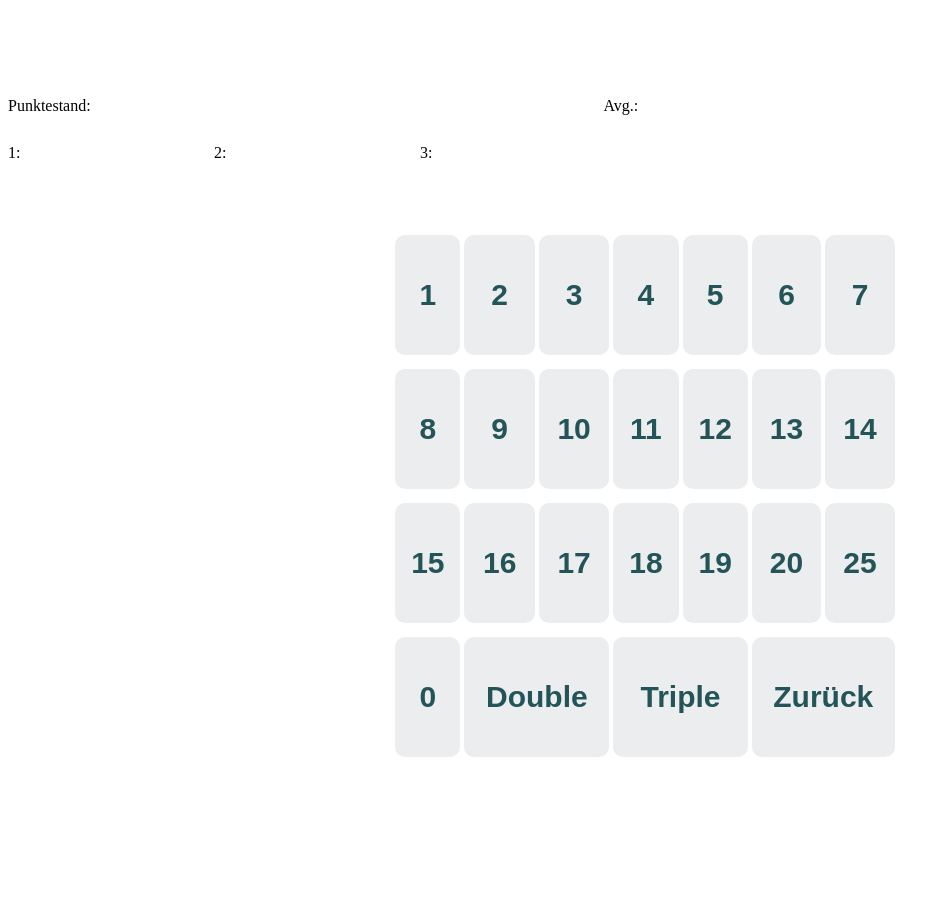
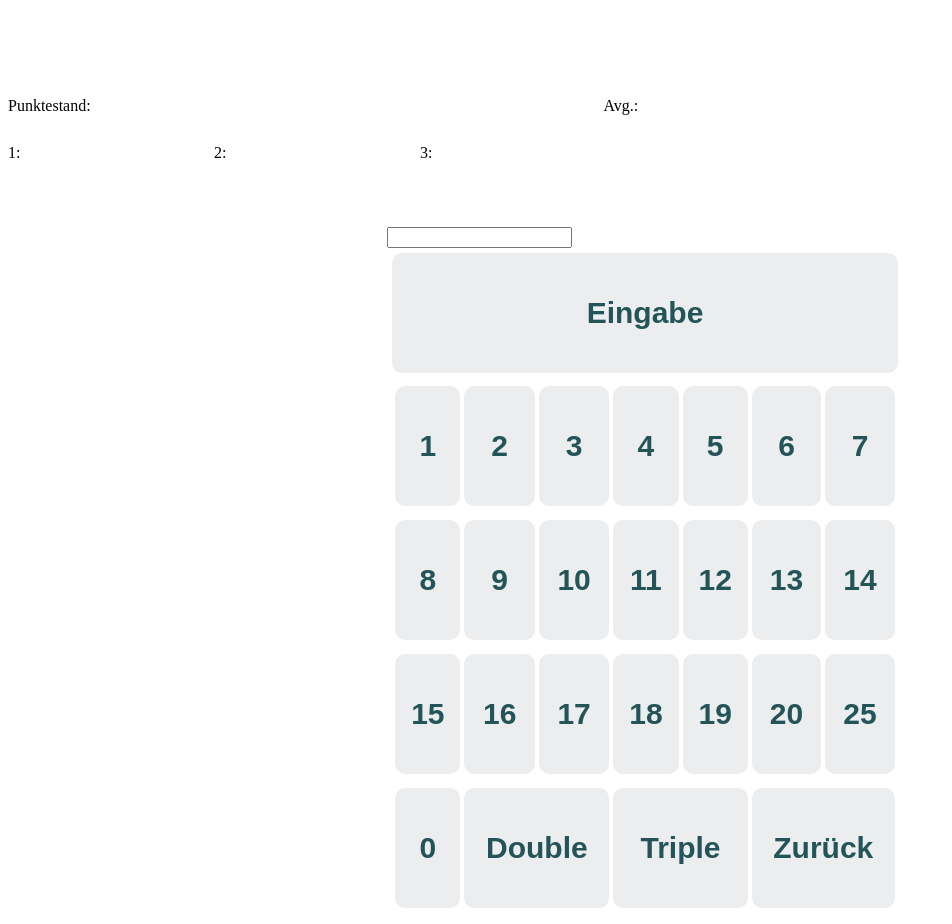
Before and after one commit to mgoetze06/dartdashboard, a Flask app: page / in a window 1280 px wide. Shown: the part 412-1336 px from the top of the page, without its empty margins (0-952 px from the left). Before the commit the page ends 1169 px from the top, so only its background shows below. Run offline with Flask 3, Linux system fonts and the light colour scheme; parts of the project's set-up code (start-up, migrations or seed data) failed here and were passed over; some libraries are stand-ins or nearby versions.

Commit message:
feat-database: freie eingabe von punkten

```diff
--- a/nativeHTML/templates/index.html
+++ b/nativeHTML/templates/index.html
@@ -68,6 +68,8 @@
       3:<input class="wurf" type="text" readonly id="wurf23">
   </div>
   <div id="center">
+    <input type="text" id="PunktEingabeFrei">
+    <input type="button" value="Eingabe" onclick="sendWurf(document.getElementById('PunktEingabeFrei').value)">
       <table id="calcu" width="100%">
           <tr>
               <td><input type="button" value="1" onclick="sendWurf(this)"></td>
```
